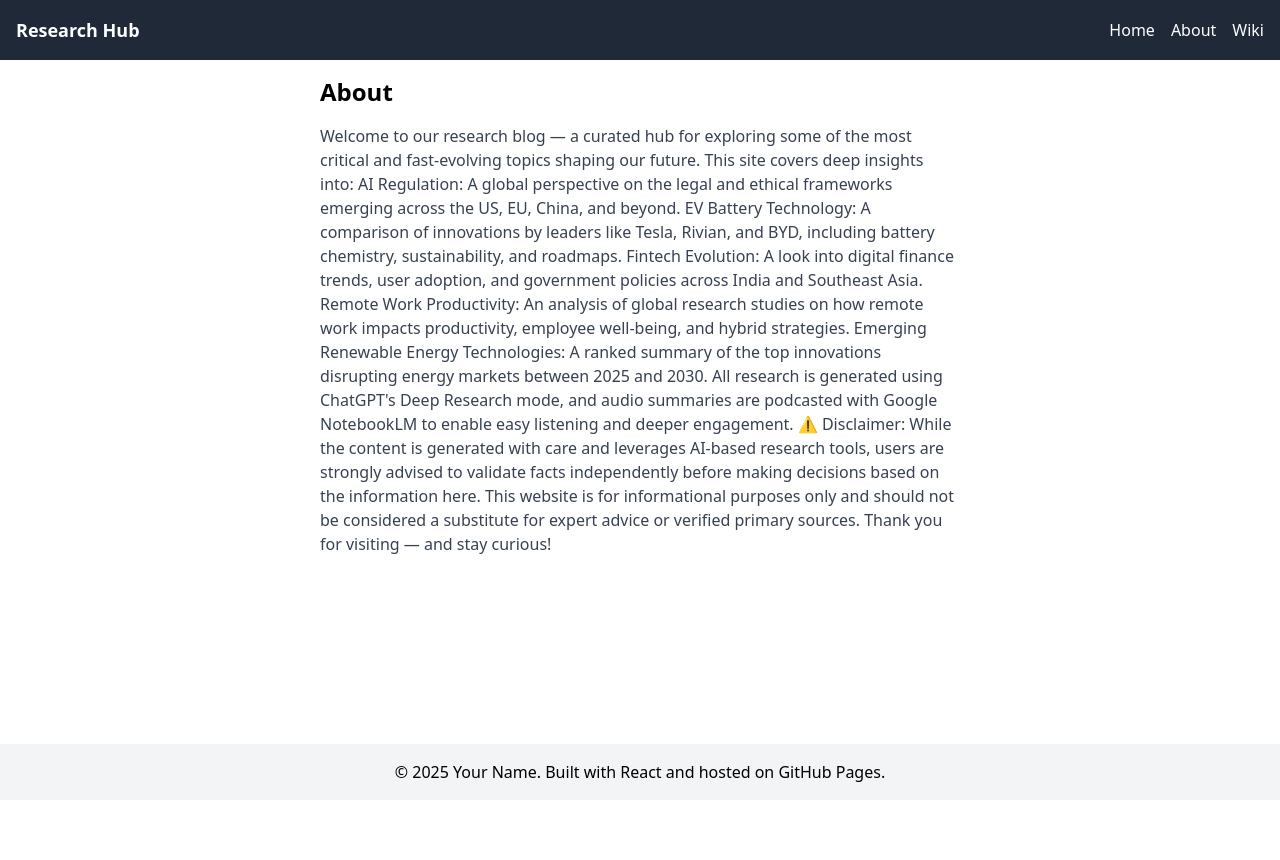
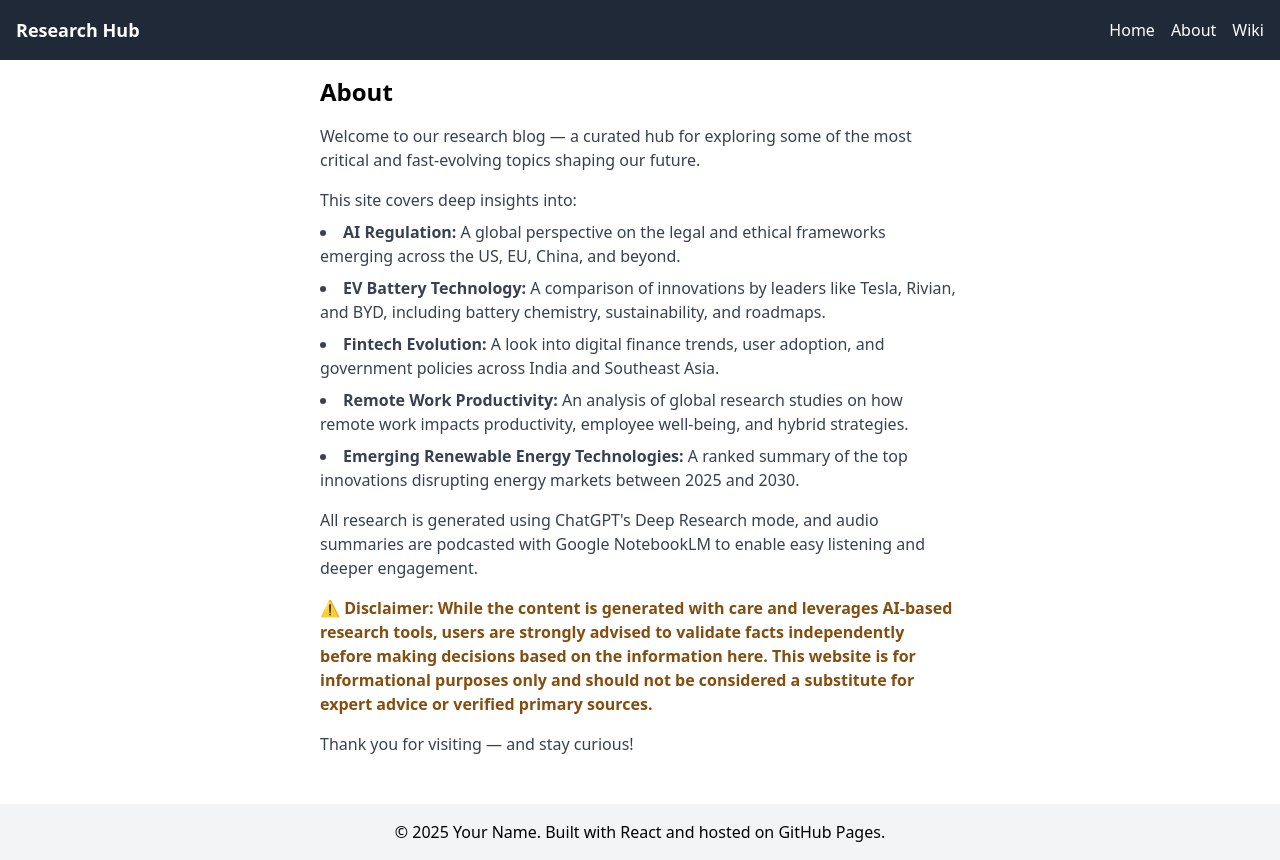
Before and after one commit to sonu84it/research-hub, a React (Create React App) app: page /about in a window 1280 px wide. Before the commit the page ends 800 px from the top, so only its background shows below. Built offline with nearby package versions, Linux system fonts and the light colour scheme.

Commit message:
Update About.jsx

```diff
--- a/src/pages/About.jsx
+++ b/src/pages/About.jsx
@@ -3,27 +3,36 @@ export default function About() {
     <div className="p-4 max-w-2xl mx-auto">
       <h2 className="text-2xl font-bold mb-4">About</h2>
       <p className="text-gray-700">
-        Welcome to our research blog — a curated hub for exploring some of the
-        most critical and fast-evolving topics shaping our future. This site
-        covers deep insights into: AI Regulation: A global perspective on the
-        legal and ethical frameworks emerging across the US, EU, China, and
-        beyond. EV Battery Technology: A comparison of innovations by leaders
-        like Tesla, Rivian, and BYD, including battery chemistry,
-        sustainability, and roadmaps. Fintech Evolution: A look into digital
-        finance trends, user adoption, and government policies across India and
-        Southeast Asia. Remote Work Productivity: An analysis of global research
-        studies on how remote work impacts productivity, employee well-being,
-        and hybrid strategies. Emerging Renewable Energy Technologies: A ranked
-        summary of the top innovations disrupting energy markets between 2025
-        and 2030. All research is generated using ChatGPT's Deep Research mode,
-        and audio summaries are podcasted with Google NotebookLM to enable easy
-        listening and deeper engagement. ⚠️ Disclaimer: While the content is
-        generated with care and leverages AI-based research tools, users are
-        strongly advised to validate facts independently before making decisions
-        based on the information here. This website is for informational
-        purposes only and should not be considered a substitute for expert
-        advice or verified primary sources. Thank you for visiting — and stay
-        curious!
+        Welcome to our research blog — a curated hub for exploring some of the most critical and fast-evolving topics shaping our future.
+      </p>
+      <p className="text-gray-700 mt-4">
+        This site covers deep insights into:
+      </p>
+      <ul className="list-disc list-inside text-gray-700 mt-2 space-y-2">
+        <li>
+          <strong>AI Regulation:</strong> A global perspective on the legal and ethical frameworks emerging across the US, EU, China, and beyond.
+        </li>
+        <li>
+          <strong>EV Battery Technology:</strong> A comparison of innovations by leaders like Tesla, Rivian, and BYD, including battery chemistry, sustainability, and roadmaps.
+        </li>
+        <li>
+          <strong>Fintech Evolution:</strong> A look into digital finance trends, user adoption, and government policies across India and Southeast Asia.
+        </li>
+        <li>
+          <strong>Remote Work Productivity:</strong> An analysis of global research studies on how remote work impacts productivity, employee well-being, and hybrid strategies.
+        </li>
+        <li>
+          <strong>Emerging Renewable Energy Technologies:</strong> A ranked summary of the top innovations disrupting energy markets between 2025 and 2030.
+        </li>
+      </ul>
+      <p className="text-gray-700 mt-4">
+        All research is generated using ChatGPT's Deep Research mode, and audio summaries are podcasted with Google NotebookLM to enable easy listening and deeper engagement.
+      </p>
+      <p className="text-yellow-800 font-semibold mt-4">
+        ⚠️ Disclaimer: While the content is generated with care and leverages AI-based research tools, users are strongly advised to validate facts independently before making decisions based on the information here. This website is for informational purposes only and should not be considered a substitute for expert advice or verified primary sources.
+      </p>
+      <p className="text-gray-700 mt-4">
+        Thank you for visiting — and stay curious!
       </p>
     </div>
   );
```
